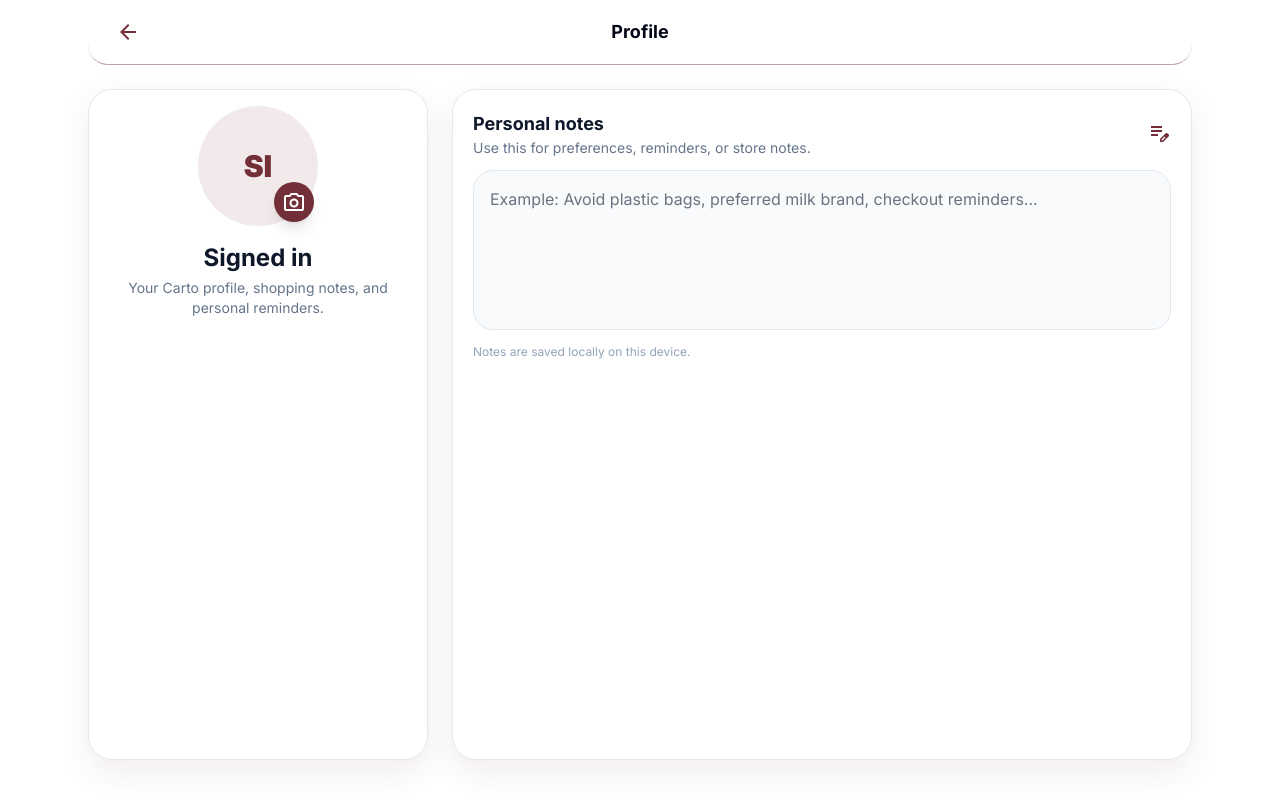
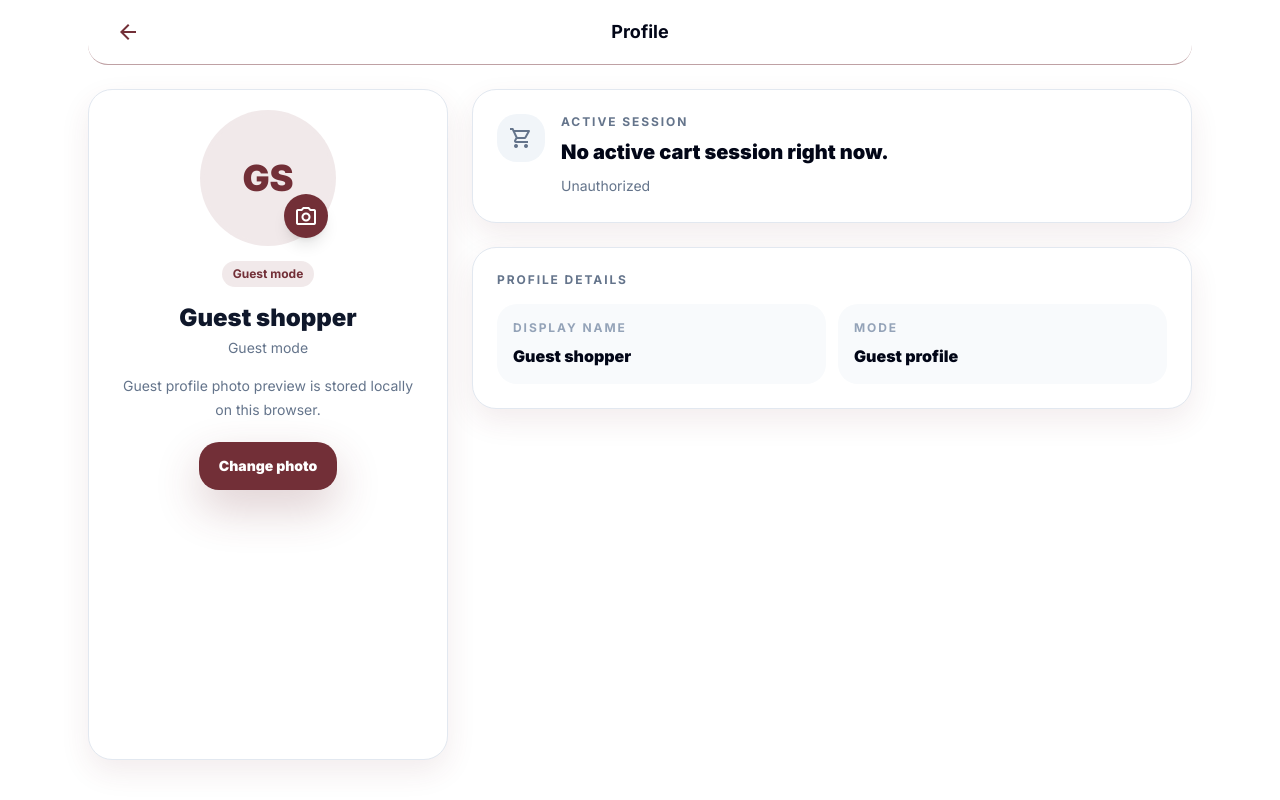
Before and after one commit to MazenTaha/Carto, a Next.js app: page /profile in a window 1280 px wide. Built offline with nearby package versions, Linux system fonts and the light colour scheme; no server answers.

Commit message:
Profile edit

```diff
--- a/app/profile/page.tsx
+++ b/app/profile/page.tsx
@@ -1,62 +1,173 @@
 'use client';
 
-import { useEffect, useState } from 'react';
+import { useCallback, useEffect, useMemo, useState } from 'react';
+import Link from 'next/link';
 import { useSession } from 'next-auth/react';
 import { PageContainer } from '@/components/layout/PageContainer';
 import { Header } from '@/components/layout/Header';
 import { BottomNav } from '@/components/layout/BottomNav';
+import { Badge } from '@/components/ui/Badge';
+
+const LOCAL_AVATAR_KEY = 'carto_profile_avatar';
+
+type ActiveSessionSummary = {
+  sessionId: string;
+  status: string;
+  cartCode: string;
+  cartStatus: string;
+  receiptId: string | null;
+  shoppingList: {
+    id: string;
+    name: string;
+    itemsCount: number;
+  };
+};
+
+type CurrentSessionResponse =
+  | { success: true; data: { active: false } }
+  | { success: true; data: { active: true; session: ActiveSessionSummary } }
+  | { success: false; error?: string | { message?: string } };
+
+function readApiErrorMessage(payload: unknown, fallback: string) {
+  if (typeof payload === 'object' && payload !== null) {
+    const data = payload as { error?: string | { message?: string } };
+
+    if (typeof data.error === 'string') {
+      return data.error;
+    }
+
+    if (typeof data.error?.message === 'string') {
+      return data.error.message;
+    }
+  }
+
+  return fallback;
+}
 
 export default function ProfilePage() {
-  const { data: session } = useSession();
-  const [notes, setNotes] = useState('');
-  const [avatar, setAvatar] = useState<string>('');
+  const { data: session, status } = useSession();
+  const [avatar, setAvatar] = useState('');
+  const [activeSession, setActiveSession] = useState<ActiveSessionSummary | null>(null);
+  const [isCheckingActiveSession, setIsCheckingActiveSession] = useState(true);
+  const [sessionMessage, setSessionMessage] = useState('');
 
   useEffect(() => {
-    setNotes(window.localStorage.getItem('carto_profile_notes') || '');
-    setAvatar(window.localStorage.getItem('carto_profile_avatar') || '');
+    const savedAvatar = window.localStorage.getItem(LOCAL_AVATAR_KEY) || '';
+    if (savedAvatar) {
+      setAvatar(savedAvatar);
+      return;
+    }
+
+    if (session?.user?.image) {
+      setAvatar(session.user.image);
+    }
+  }, [session?.user?.image]);
+
+  const refreshActiveSession = useCallback(async () => {
+    try {
+      const response = await fetch('/api/cart/current-session', {
+        cache: 'no-store',
+        headers: {
+          'Cache-Control': 'no-cache',
+        },
+      });
+
+      const payload: CurrentSessionResponse = await response.json().catch(() => ({ success: false }));
+
+      if (!response.ok || payload.success === false) {
+        throw new Error(readApiErrorMessage(payload, 'Could not check your current cart session.'));
+      }
+
+      if (payload.data.active) {
+        setActiveSession(payload.data.session);
+        setSessionMessage('');
+      } else {
+        setActiveSession(null);
+        setSessionMessage('No active cart session right now.');
+      }
+    } catch (error: any) {
+      setActiveSession(null);
+      setSessionMessage(error?.message || 'No active cart session right now.');
+    } finally {
+      setIsCheckingActiveSession(false);
+    }
   }, []);
 
-  const saveNotes = (value: string) => {
-    setNotes(value);
-    window.localStorage.setItem('carto_profile_notes', value);
+  useEffect(() => {
+    void refreshActiveSession();
+
+    const handleWindowFocus = () => {
+      void refreshActiveSession();
     };
+
+    const handlePageShow = () => {
+      void refreshActiveSession();
+    };
+
+    const handleVisibilityChange = () => {
+      if (document.visibilityState === 'visible') {
+        void refreshActiveSession();
+      }
+    };
+
+    window.addEventListener('focus', handleWindowFocus);
+    window.addEventListener('pageshow', handlePageShow);
+    document.addEventListener('visibilitychange', handleVisibilityChange);
+
+    return () => {
+      window.removeEventListener('focus', handleWindowFocus);
+      window.removeEventListener('pageshow', handlePageShow);
+      document.removeEventListener('visibilitychange', handleVisibilityChange);
+    };
+  }, [refreshActiveSession]);
 
   const handleAvatarChange = (file?: File) => {
     if (!file) return;
+
     const reader = new FileReader();
     reader.onload = () => {
       const value = String(reader.result || '');
       setAvatar(value);
-      window.localStorage.setItem('carto_profile_avatar', value);
+      window.localStorage.setItem(LOCAL_AVATAR_KEY, value);
     };
     reader.readAsDataURL(file);
   };
 
-  const displayName = session?.user?.name || session?.user?.email || 'Signed in';
-  const initials = displayName
+  const displayName = session?.user?.name?.trim() || session?.user?.email?.trim() || 'Guest shopper';
+  const emailLabel = session?.user?.email?.trim() || 'Guest mode';
+  const initials = useMemo(
+    () => displayName
       .split(/\s|@/)
       .filter(Boolean)
       .slice(0, 2)
       .map((part) => part[0]?.toUpperCase())
-    .join('');
+      .join(''),
+    [displayName]
+  );
+
+  const avatarDescription = status === 'authenticated'
+    ? 'Profile photo preview is stored locally on this browser for now.'
+    : 'Guest profile photo preview is stored locally on this browser.';
 
   return (
     <PageContainer maxWidth="lg">
       <Header title="Profile" showBack />
 
-      <main className="grid flex-1 gap-6 pb-32 pt-6 md:grid-cols-[340px_1fr] md:pb-10">
-        <section className="rounded-3xl border border-slate-200 bg-white p-5 shadow-card dark:border-slate-800 dark:bg-slate-900">
+      <main className="grid flex-1 gap-6 pb-32 pt-6 md:grid-cols-[360px_1fr] md:pb-10">
+        <section className="rounded-3xl border border-slate-200 bg-white p-6 shadow-card dark:border-slate-800 dark:bg-slate-900">
           <div className="flex flex-col items-center text-center">
             <div className="relative">
-              <div className="flex size-28 items-center justify-center overflow-hidden rounded-full bg-primary/10 text-3xl font-black text-primary ring-4 ring-primary/10">
+              <div className="flex size-32 items-center justify-center overflow-hidden rounded-full bg-primary/10 text-4xl font-black text-primary ring-4 ring-primary/10">
                 {avatar ? (
                   // eslint-disable-next-line @next/next/no-img-element
                   <img src={avatar} alt="Profile preview" className="h-full w-full object-cover" />
+                ) : initials ? (
+                  initials
                 ) : (
-                  initials || <span className="material-symbols-outlined text-5xl">person</span>
+                  <span className="material-symbols-outlined text-6xl">person</span>
                 )}
               </div>
-              <label className="absolute bottom-0 right-0 flex size-10 cursor-pointer items-center justify-center rounded-full bg-primary text-white shadow-lg transition-transform active:scale-95">
+              <label className="absolute bottom-1 right-1 flex size-11 cursor-pointer items-center justify-center rounded-full bg-primary text-white shadow-lg transition-transform active:scale-95">
                 <span className="material-symbols-outlined text-xl">photo_camera</span>
                 <input
                   type="file"
@@ -66,32 +177,91 @@ export default function ProfilePage() {
                 />
               </label>
             </div>
-            <h1 className="mt-5 text-2xl font-bold text-slate-900 dark:text-slate-100">{displayName}</h1>
-            <p className="mt-1 text-sm text-slate-500 dark:text-slate-400">
-              Your Carto profile, shopping notes, and personal reminders.
+
+            <Badge className="mt-5 bg-primary/10 text-primary ring-primary/10">
+              {status === 'authenticated' ? 'Signed in' : 'Guest mode'}
+            </Badge>
+            <h1 className="mt-4 text-2xl font-black text-slate-900 dark:text-slate-100">{displayName}</h1>
+            <p className="mt-1 text-sm text-slate-500 dark:text-slate-400">{emailLabel}</p>
+            <p className="mt-4 max-w-xs text-sm leading-6 text-slate-500 dark:text-slate-400">
+              {avatarDescription}
             </p>
+            <label className="mt-5 inline-flex h-12 cursor-pointer items-center justify-center rounded-2xl bg-primary px-5 text-sm font-black text-white shadow-glow transition active:scale-[0.98]">
+              Change photo
+              <input
+                type="file"
+                accept="image/*"
+                className="sr-only"
+                onChange={(event) => handleAvatarChange(event.target.files?.[0])}
+              />
+            </label>
           </div>
         </section>
 
-        <section className="rounded-3xl border border-slate-200 bg-white p-5 shadow-card dark:border-slate-800 dark:bg-slate-900">
-          <div className="mb-3 flex items-center justify-between">
+        <section className="space-y-6">
+          {activeSession ? (
+            <Link
+              href={`/session?sessionId=${encodeURIComponent(activeSession.sessionId)}`}
+              className="block rounded-3xl border border-slate-200 bg-white p-6 shadow-card transition hover:border-primary/25 hover:shadow-soft dark:border-slate-800 dark:bg-slate-900"
+            >
+              <div className="flex items-start gap-4">
+                <div className="flex size-12 shrink-0 items-center justify-center rounded-2xl bg-primary/10 text-primary">
+                  <span className="material-symbols-outlined">sensors</span>
+                </div>
+                <div className="min-w-0 flex-1">
+                  <p className="text-xs font-bold uppercase tracking-[0.16em] text-primary">Active session</p>
+                  <h2 className="mt-2 text-xl font-black text-slate-950 dark:text-slate-100">View cart progress</h2>
+                  <p className="mt-2 text-sm leading-6 text-slate-500 dark:text-slate-400">
+                    {activeSession.shoppingList.name} is connected to {activeSession.cartCode}. Open the live session whenever you are ready to continue.
+                  </p>
+                  <div className="mt-4 flex flex-wrap gap-2 text-xs font-bold uppercase tracking-[0.14em] text-slate-500">
+                    <span className="rounded-full bg-slate-100 px-3 py-1 dark:bg-slate-800">
+                      {activeSession.shoppingList.itemsCount} item{activeSession.shoppingList.itemsCount === 1 ? '' : 's'}
+                    </span>
+                    <span className="rounded-full bg-slate-100 px-3 py-1 dark:bg-slate-800">
+                      {activeSession.cartCode}
+                    </span>
+                  </div>
+                </div>
+                <span className="material-symbols-outlined text-slate-400">chevron_right</span>
+              </div>
+            </Link>
+          ) : (
+            <section className="rounded-3xl border border-slate-200 bg-white p-6 shadow-card dark:border-slate-800 dark:bg-slate-900">
+              <div className="flex items-start gap-4">
+                <div className="flex size-12 shrink-0 items-center justify-center rounded-2xl bg-slate-100 text-slate-500 dark:bg-slate-800 dark:text-slate-300">
+                  <span className="material-symbols-outlined">shopping_cart</span>
+                </div>
                 <div>
-              <h2 className="text-lg font-bold text-slate-900 dark:text-slate-100">Personal notes</h2>
-              <p className="text-sm text-slate-500 dark:text-slate-400">Use this for preferences, reminders, or store notes.</p>
+                  <p className="text-xs font-bold uppercase tracking-[0.16em] text-slate-500">Active session</p>
+                  <h2 className="mt-2 text-xl font-black text-slate-950 dark:text-slate-100">
+                    {isCheckingActiveSession ? 'Checking your cart session...' : 'No active cart session right now.'}
+                  </h2>
+                  {!isCheckingActiveSession && (
+                    <p className="mt-2 text-sm leading-6 text-slate-500 dark:text-slate-400">
+                      {sessionMessage || 'Start shopping from your dashboard when you are ready to link a cart.'}
+                    </p>
+                  )}
                 </div>
-            <span className="material-symbols-outlined text-primary">edit_note</span>
               </div>
-          <label className="sr-only" htmlFor="profile-notes">
-            Personal notes
-          </label>
-          <textarea
-            id="profile-notes"
-            value={notes}
-            onChange={(event) => saveNotes(event.target.value)}
-            placeholder="Example: Avoid plastic bags, preferred milk brand, checkout reminders..."
-            className="min-h-40 w-full resize-none rounded-2xl border border-slate-200 bg-slate-50 p-4 text-base text-slate-900 outline-none transition focus:border-primary focus:ring-4 focus:ring-primary/10 dark:border-slate-800 dark:bg-slate-950 dark:text-slate-100"
-          />
-          <p className="mt-2 text-xs text-slate-400">Notes are saved locally on this device.</p>
+            </section>
+          )}
+
+          <section className="rounded-3xl border border-slate-200 bg-white p-6 shadow-card dark:border-slate-800 dark:bg-slate-900">
+            <p className="text-xs font-bold uppercase tracking-[0.16em] text-slate-500">Profile details</p>
+            <div className="mt-4 grid gap-3 sm:grid-cols-2">
+              <div className="rounded-2xl bg-slate-50 p-4 dark:bg-slate-950">
+                <p className="text-xs font-bold uppercase tracking-[0.16em] text-slate-400">Display name</p>
+                <p className="mt-2 text-base font-black text-slate-950 dark:text-slate-100">{displayName}</p>
+              </div>
+              <div className="rounded-2xl bg-slate-50 p-4 dark:bg-slate-950">
+                <p className="text-xs font-bold uppercase tracking-[0.16em] text-slate-400">Mode</p>
+                <p className="mt-2 text-base font-black text-slate-950 dark:text-slate-100">
+                  {status === 'authenticated' ? 'Account profile' : 'Guest profile'}
+                </p>
+              </div>
+            </div>
+          </section>
         </section>
       </main>
 
```
Also changed, not shown: app/lists/new/page.tsx (+31 -31 lines), components/dashboard/DashboardPageClient.tsx (+0 -9 lines). Lines whose indentation alone changed are shown as unchanged.
